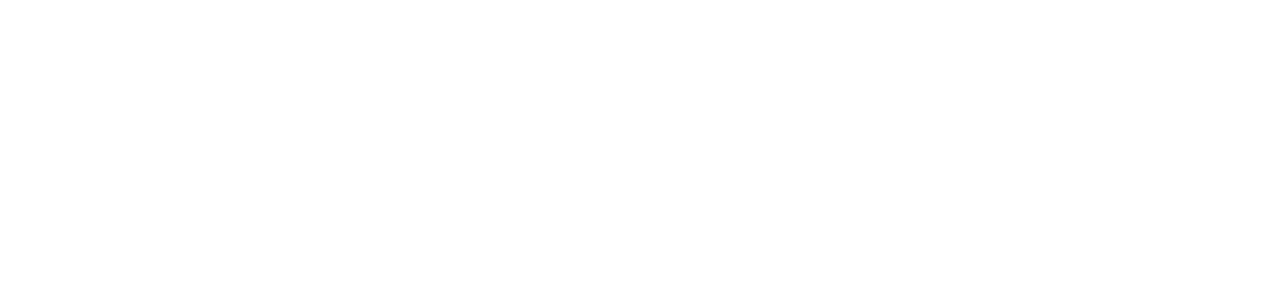
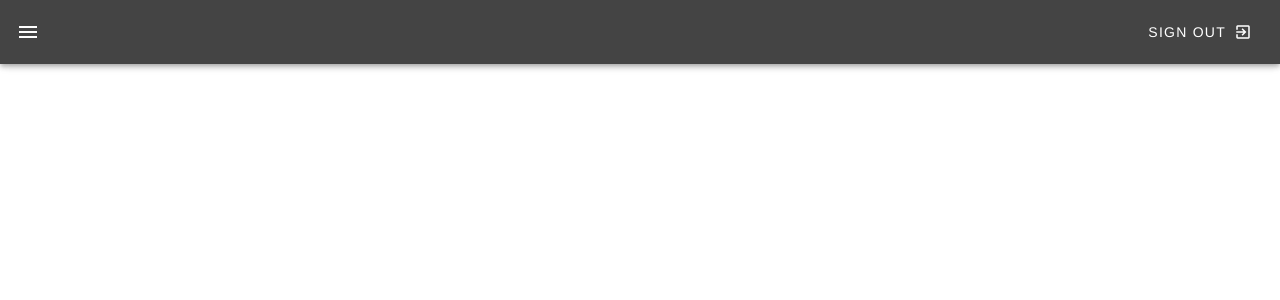
Before and after one commit to deepakvk0712/HRManagementSoftware-SoftwareEngineering, a Vue app in the folder front-end/: page / in a window 1280 px wide. Shown: the top 300 px of the page. Built offline with nearby package versions, Linux system fonts and the light colour scheme.

Commit message:
Created a navigation bar component using vuetify and Vue. This includes a pop in slider which pops in when an icon is clicked and a sign out button.

```diff
--- a/front-end/package.json
+++ b/front-end/package.json
@@ -10,6 +10,7 @@
   "dependencies": {
     "core-js": "^3.8.3",
     "vue": "^2.6.14",
+    "vue-router": "^3.5.1",
     "vuetify": "^2.4.0"
   },
   "devDependencies": {
@@ -17,6 +18,7 @@
     "@babel/eslint-parser": "^7.12.16",
     "@vue/cli-plugin-babel": "~5.0.0-rc.2",
     "@vue/cli-plugin-eslint": "~5.0.0-rc.2",
+    "@vue/cli-plugin-router": "~5.0.0-rc.2",
     "@vue/cli-service": "~5.0.0-rc.2",
     "eslint": "^7.32.0",
     "eslint-plugin-vue": "^8.0.3",
--- a/front-end/src/App.vue
+++ b/front-end/src/App.vue
@@ -1,19 +1,42 @@
 <template>
   <v-app>
-
+    <NavigationBar/>
+    <v-content class="ma-4">
+      <router-view></router-view>
+    </v-content>
   </v-app>
 </template>
 
 <script>
+import NavigationBar from './components/NavigationBar.vue'
 
 export default {
-  name: 'App',
+  components: {
+    NavigationBar,
+  }
+}
+</script>
 
-  components: {
-  },
 
-  data: () => ({
+<style lang="scss">
+#app {
+  font-family: Avenir, Helvetica, Arial, sans-serif;
+  -webkit-font-smoothing: antialiased;
+  -moz-osx-font-smoothing: grayscale;
+  text-align: center;
+  color: #2c3e50;
+}
 
-  }),
-};
-</script>
+nav {
+  padding: 30px;
+
+  a {
+    font-weight: bold;
+    color: #2c3e50;
+
+    &.router-link-exact-active {
+      color: #42b983;
+    }
+  }
+}
+</style>
--- /dev/null
+++ b/front-end/src/components/NavigationBar.vue
@@ -0,0 +1,47 @@
+<template>
+    <nav>
+        <v-app-bar color="#444" dark app>
+            <v-app-bar-nav-icon @click.stop="isClicked = !isClicked">
+
+            </v-app-bar-nav-icon>
+            <v-spacer></v-spacer>
+            <v-btn text>
+                <span> Sign Out </span>
+                <v-icon right> exit_to_app </v-icon>
+            </v-btn>
+        </v-app-bar>
+        <v-navigation-drawer v-model="isClicked" dark app class="#444 darken-4">
+            <v-list flat>
+                <v-list-item v-for="itm in sideBarItems" :key="itm.title" router :to="itm.path" active-class="border">
+                    <v-list-item-action>
+                        <v-icon> {{itm.icon}} </v-icon>
+
+                    </v-list-item-action>
+                    <v-list-item-content>
+                        <v-list-item-title>{{itm.title}}</v-list-item-title>
+                    </v-list-item-content>
+                </v-list-item>
+            </v-list>
+        </v-navigation-drawer>
+    </nav>
+</template>
+
+<script>
+
+export default {
+    data: () => ({
+        isClicked : false,
+        sideBarItems : [
+            {icon: 'dashboard', title: 'Landing Page', path: '/'},
+            {icon: 'money', title: 'Pay Slip', path: '/payslip'},
+            {icon: 'people', title: 'Leave', path: '/leaves'},
+        ]
+    })
+}
+</script>
+
+<style scoped lang="scss">
+.border{
+    border-left: 3px solid red;
+}
+</style>
--- a/front-end/src/main.js
+++ b/front-end/src/main.js
@@ -1,10 +1,12 @@
 import Vue from 'vue'
 import App from './App.vue'
 import vuetify from './plugins/vuetify'
+import router from './router'
 
 Vue.config.productionTip = false
 
 new Vue({
   vuetify,
+  router,
   render: h => h(App)
 }).$mount('#app')
--- /dev/null
+++ b/front-end/src/router/index.js
@@ -0,0 +1,31 @@
+import Vue from 'vue'
+import VueRouter from 'vue-router'
+import LandingPage from '../components/LandingPage.vue'
+import LeavePage from '../components/LeavePage.vue'
+import PayslipPage from '../components/PayslipPage.vue'
+
+Vue.use(VueRouter)
+
+const routes = [
+  {
+    path: '/',
+    name: 'landingPage',
+    component: LandingPage
+  },
+  {
+    path: '/leaves',
+    name: 'leaves',
+    component: LeavePage
+  },
+  {
+    path: '/payslip',
+    name: 'payslip',
+    component: PayslipPage
+  }
+]
+
+const router = new VueRouter({
+  routes
+})
+
+export default router
--- /dev/null
+++ b/front-end/src/views/AboutView.vue
@@ -0,0 +1,5 @@
+<template>
+  <div class="about">
+    <h1>This is an about page</h1>
+  </div>
+</template>
```
Also changed, not shown: front-end/src/views/HomeView.vue (added, +18 -0 lines), front-end/src/components/LandingPage.vue (renamed from front-end/src/components/HelloWorld.vue), front-end/src/components/LeavePage.vue (added), front-end/src/components/PayslipPage.vue (added), 1 other file (tests, documents, lock files or other folders).
